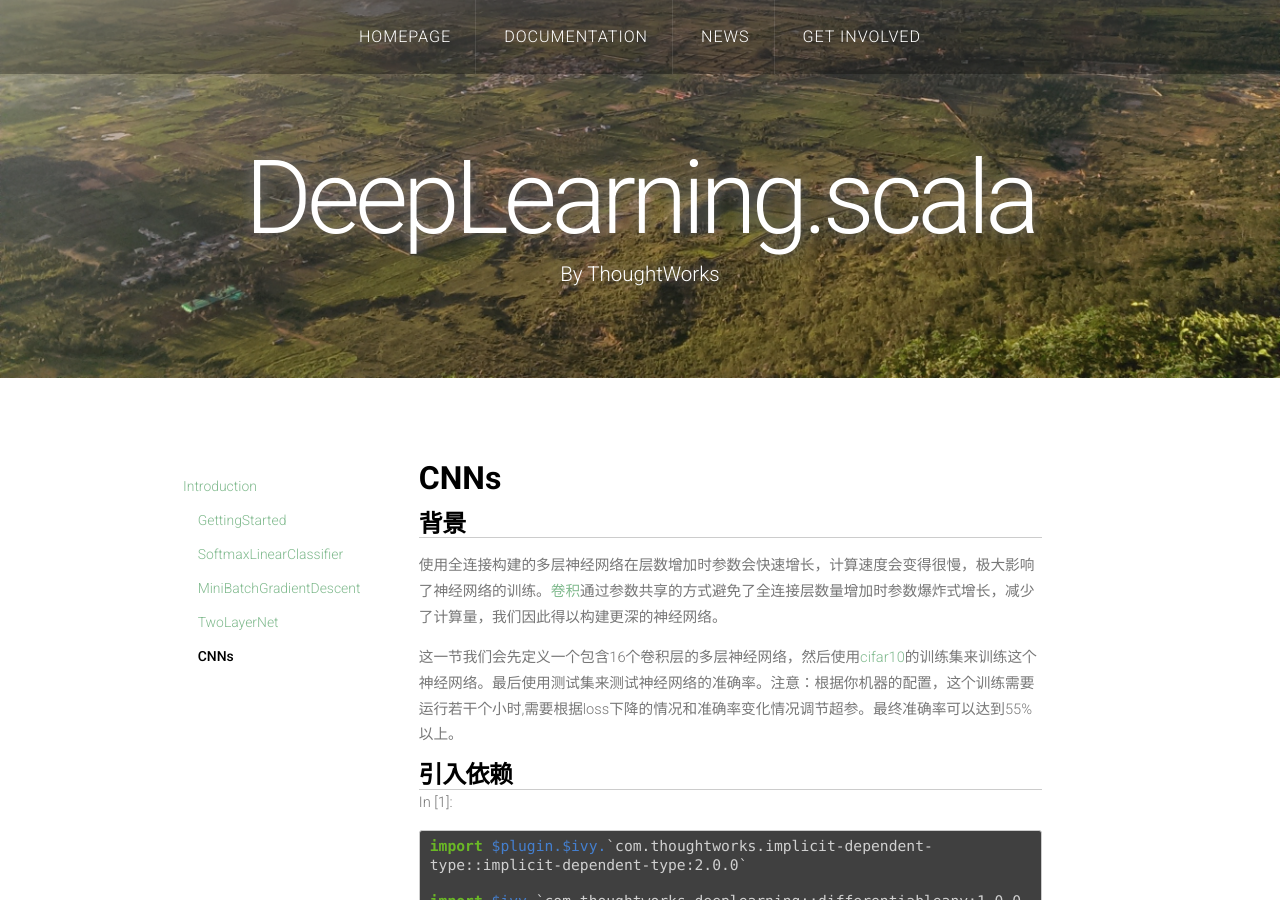
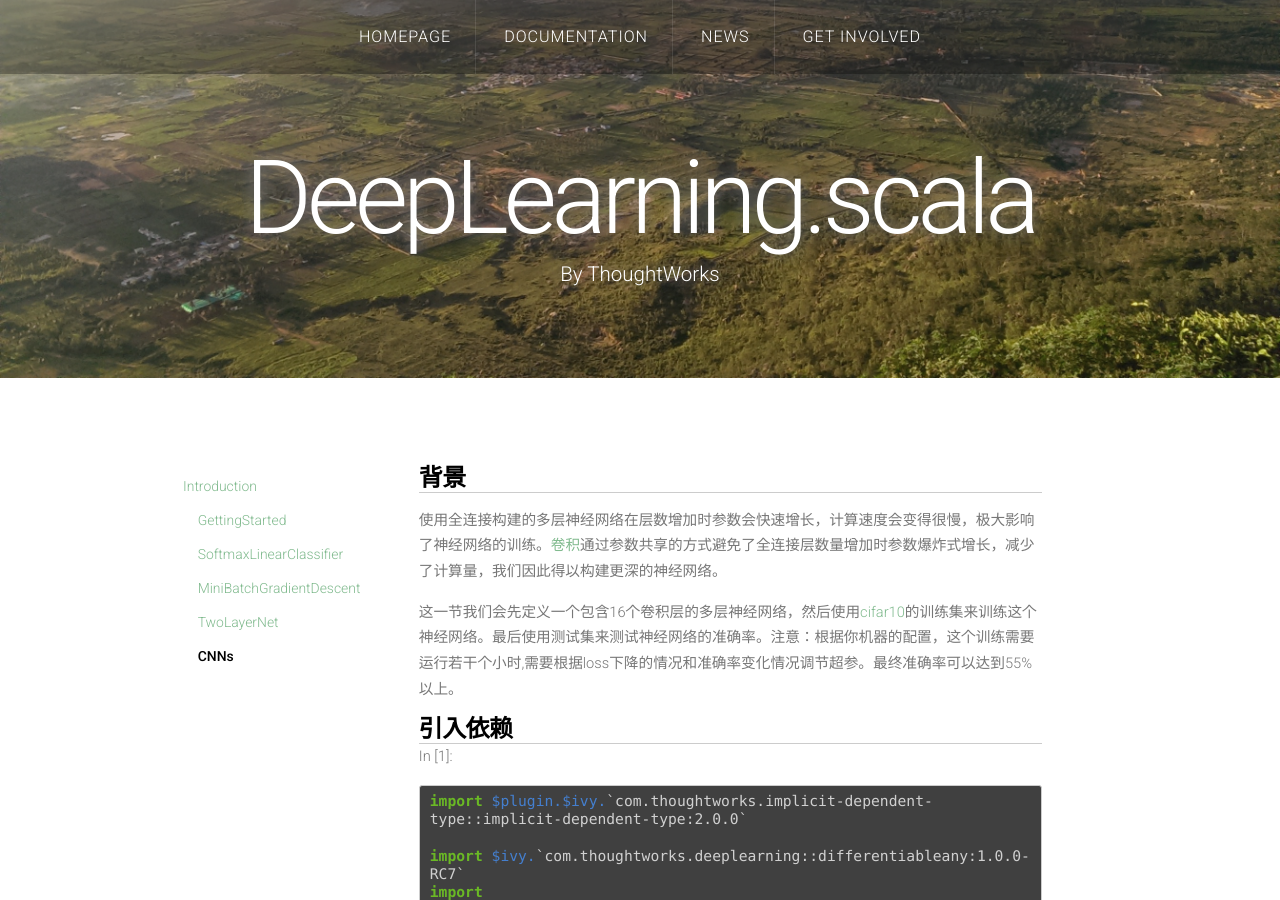
Before and after one commit to ThoughtWorksInc/DeepLearning.scala, a Jekyll site: the page built from demo/CNNs.html, in a window 1280 px wide and 900 px high. Built offline with Jekyll 4.4.1, drawn with Linux system fonts in a browser that asks for light colours; nearby versions of some CDN libraries; comment, search, counter and statistics services are not loaded.

Commit message:
Automatically generate the html from ipynb.

```diff
--- a/demo/CNNs.html
+++ b/demo/CNNs.html
@@ -4,15 +4,6 @@
 download_path: demo_download/.
 filename: CNNs.ipynb
 ---
-<div class="cell border-box-sizing text_cell rendered">
-<div class="prompt input_prompt">
-</div>
-<div class="inner_cell">
-<div class="text_cell_render border-box-sizing rendered_html">
-<h1 id="CNNs">CNNs<a class="anchor-link" href="#CNNs">&#182;</a></h1>
-</div>
-</div>
-</div>
 <div class="cell border-box-sizing text_cell rendered">
 <div class="prompt input_prompt">
 </div>
@@ -928,10 +919,10 @@
 
 
 
-<div id="2be6e986-5b93-4033-91fb-a4838e36fcd9"></div>
+<div id="c5beb44a-56c3-4aa9-8858-5e74a163ef13"></div>
 <div class="output_subarea output_javascript ">
 <script type="text/javascript">
-var element = $('#2be6e986-5b93-4033-91fb-a4838e36fcd9');
+var element = $('#c5beb44a-56c3-4aa9-8858-5e74a163ef13');
 
 requirejs(["plotly"], function(Plotly) {
   (function () {
```
Also changed, not shown: 1 other file.
